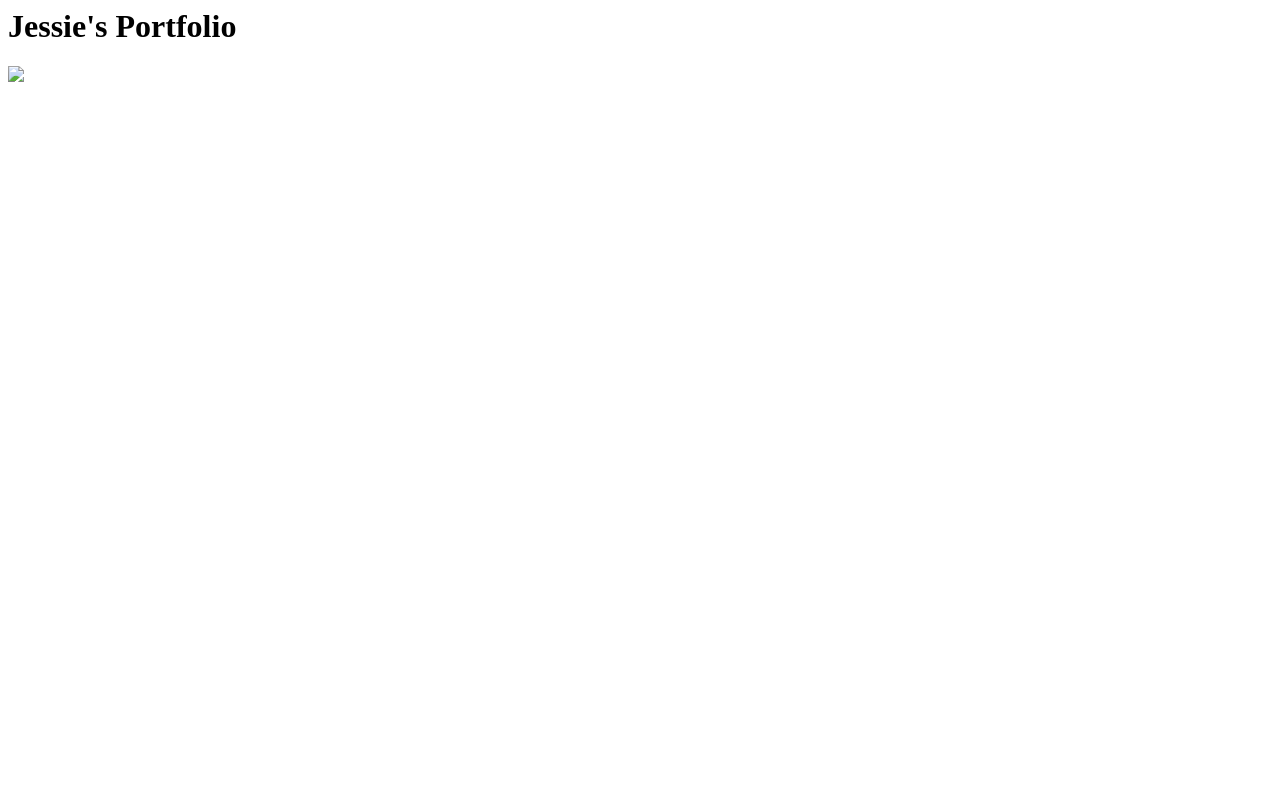
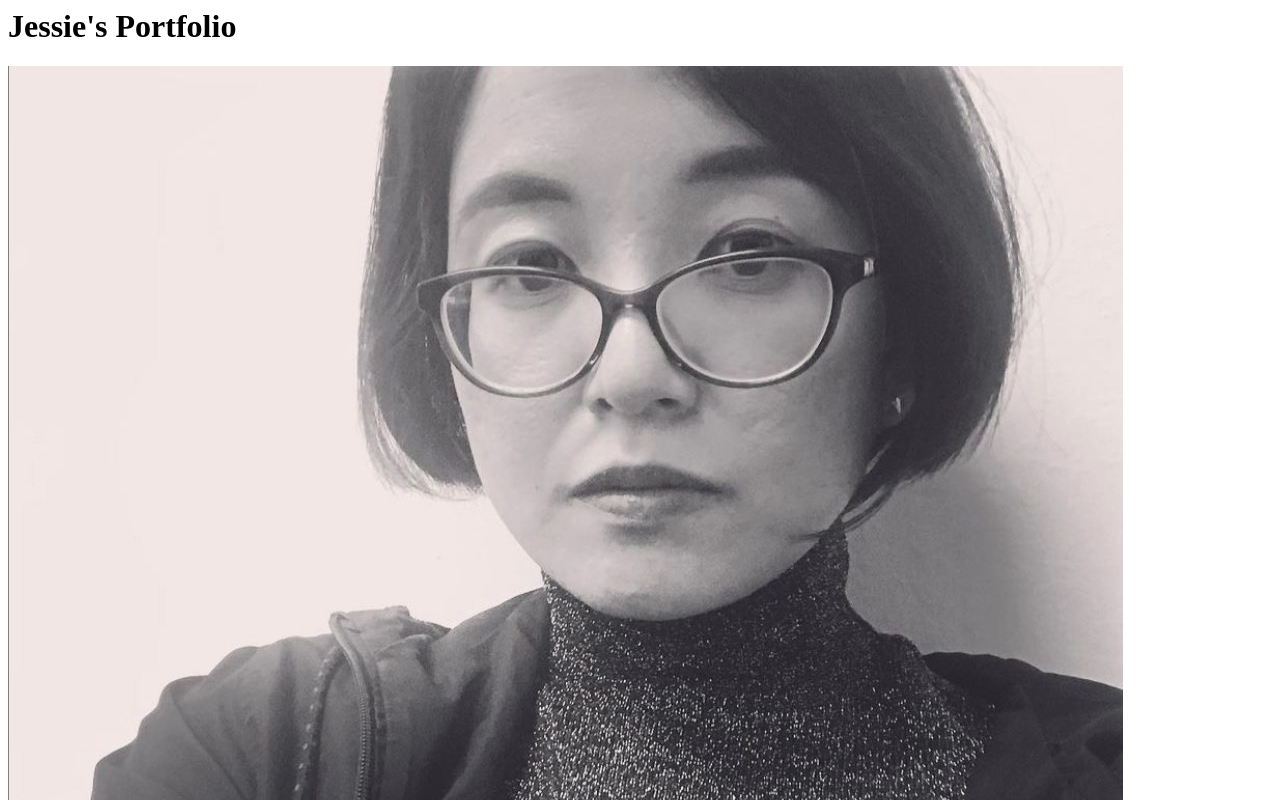
Before and after one commit to jessieziwei/jessieziwei.github.io, a plain HTML site: page index.html in a window 1280 px wide. Shown: the top 800 px of the page. Drawn offline with Linux system fonts and the light colour scheme.

Commit message:
Update index.html

```diff
--- a/index.html
+++ b/index.html
@@ -1,4 +1,4 @@
 <html>
     <h1>Jessie's Portfolio</h1>
-    <img src=".jessiesprfpic.jpg" />
+    <img src="./jessiesprfpic.jpg" />
 </html>
```
